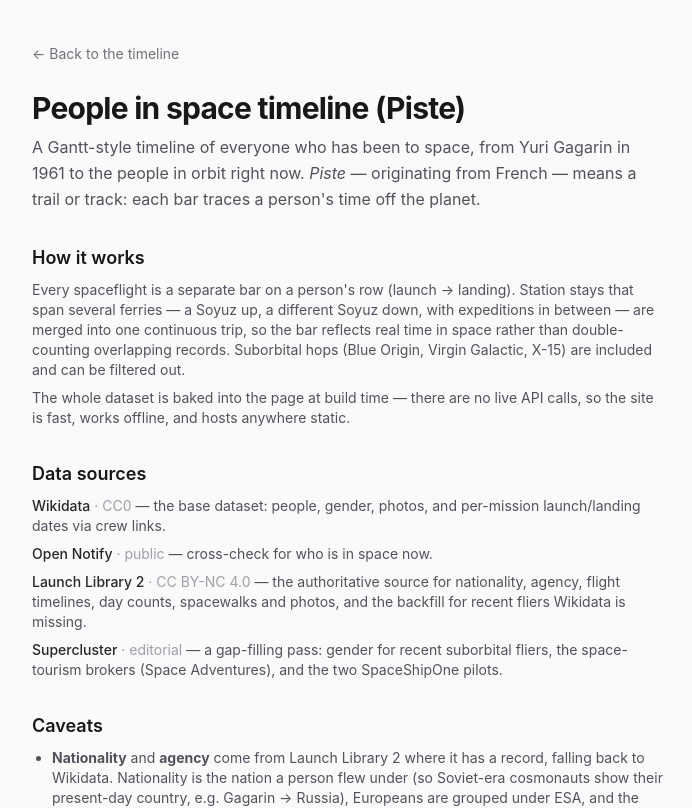
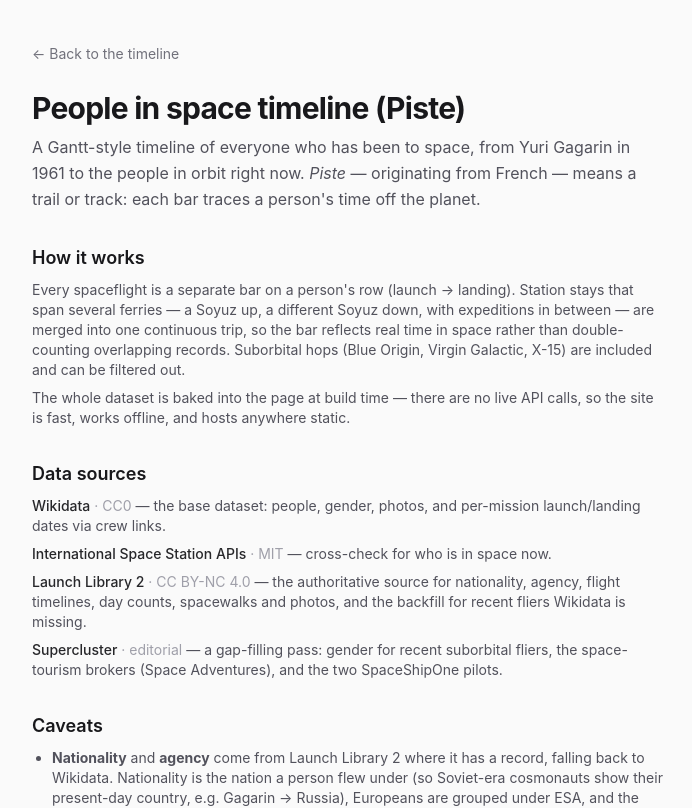
Before and after one commit to azlkiniue/piste, a SvelteKit app: page /about in a window 1280 px wide. Shown: the top 808 px of the page, without its empty margins (292-984 px from the left). Built offline with nearby package versions, Linux system fonts and the light colour scheme.

Commit message:
update data sources to replace Open Notify with ISS APIs for in-space tracking

```diff
--- a/scripts/build-data.ts
+++ b/scripts/build-data.ts
@@ -3,7 +3,7 @@
  *
  *   Wikidata SPARQL (CC0)  → people (gender, citizenship, dob/dod, photo, wiki) + per-mission
  *                            launch/landing dates via crew links.
- *   open-notify (free)     → who is in space *right now* (snapshot, by name).
+ *   ISS APIs (MIT)         → who is in space *right now* (snapshot, by name).
  *
  * Output: src/lib/data/astronauts.json + meta.json. Run with: bun run update-data
  *
@@ -221,7 +221,7 @@
 			/* try next */
 		}
 	}
-	console.warn('  ⚠ open-notify unavailable — falling back to recent landing-less flights');
+	console.warn('  ⚠ ISS APIs unavailable — falling back to recent landing-less flights');
 	return new Set();
 }
 
@@ -358,13 +358,13 @@
 		console.log(`  people ${Math.min(i + 200, ids.length)}/${ids.length}`);
 	}
 
-	console.log('▶ Fetching open-notify (cross-check only)…');
-	const openNotify = await fetchInSpace();
+	console.log('▶ Fetching ISS APIs in-space snapshot (cross-check only)…');
+  const inSpaceNow = await fetchInSpace();
 	const now = new Date();
 	const nowISO = now.toISOString().slice(0, 10);
 	// A flight launched within this window with no recorded landing is treated as ongoing.
-	// Status is derived from Wikidata this way (self-consistent with the bars) — open-notify
-	// is only cross-checked in the report, because it can be stale.
+  // Status is derived from Wikidata this way (self-consistent with the bars) — the ISS APIs
+  // snapshot is only cross-checked in the report, because it can be stale.
 	const recentCut = new Date(now.getTime() - 400 * 86400000).toISOString().slice(0, 10);
 
 	console.log('▶ Assembling…');
@@ -463,9 +463,9 @@
 
 	persons.sort((a, b) => a.firstLaunch.localeCompare(b.firstLaunch) || a.name.localeCompare(b.name));
 
-	// open-notify cross-check (can be stale) — names it lists that we do NOT show as in-space
+	// ISS APIs cross-check (can be stale) — names it lists that we do NOT show as in-space
 	const personByQid = new Map(persons.map((p) => [p.qid!, p]));
-	const { qids: onQids, unmatched: onUnmatched } = resolveInSpace(people, openNotify);
+	const { qids: onQids, unmatched: onUnmatched } = resolveInSpace(people, inSpaceNow);
 	const inSpaceUnmatched = [
 		...onUnmatched,
 		...[...onQids].filter((q) => personByQid.get(q)?.status !== 'in-space').map((q) => people.get(q)?.name ?? q)
@@ -481,7 +481,11 @@
 		asOf: nowISO,
 		sources: [
 			{ name: 'Wikidata', url: 'https://www.wikidata.org', license: 'CC0' },
-			{ name: 'Open Notify — People in Space', url: 'http://open-notify.org', license: 'Public' },
+			{
+        name: 'International Space Station APIs — People in Space',
+        url: 'https://github.com/corquaid/international-space-station-APIs',
+        license: 'MIT'
+      },
 			{ name: 'Launch Library 2 (The Space Devs)', url: 'https://thespacedevs.com/llapi', license: 'CC BY-NC 4.0' }
 		],
 		counts: {
@@ -517,7 +521,7 @@
 	console.log(`with agency:       ${meta.coverage.withAgency}  (${pct(meta.coverage.withAgency)})  ← improves via enrich-ll2`);
 	console.log(`flights w/ landing:${meta.coverage.realLandingFlights}  (${meta.counts.flights - meta.coverage.realLandingFlights} approx)`);
 	console.log(`first person:      ${persons[0]?.name} — ${persons[0]?.firstLaunch}`);
-	console.log(`open-notify cross: ${openNotify.size} names; ${inSpaceUnmatched.length} not shown in-space (likely stale)`);
+	console.log(`in-space cross:    ${inSpaceNow.size} names; ${inSpaceUnmatched.length} not shown in-space (likely stale)`);
 	if (inSpaceUnmatched.length) console.log(`   ${inSpaceUnmatched.join(', ')}`);
 	console.log('───────────────────────────────────\n');
 }
--- a/scripts/enrich-supercluster.ts
+++ b/scripts/enrich-supercluster.ts
@@ -37,7 +37,7 @@
 // Supercluster's Sanity project (read from its astronaut page: cdn.sanity.io/images/2vtv415l/production).
 const PROJECT = process.env.SC_PROJECT_ID ?? '2vtv415l';
 const DATASET = process.env.SC_DATASET ?? 'production';
-const API = `https://${PROJECT}.apicdn.sanity.io/v2021-10-21/data/query/${DATASET}`;
+const API = `https://${PROJECT}.apicdn.sanity.io/v2023-10-01/data/query/${DATASET}`;
 // One GROQ query: every human who has reached space, with the few fields we consume.
 const GROQ =
 	'*[_type=="astronaut" && speciesGroup=="human"]{_id,name,gender,birthdate,deathdate,astroNumber,' +
--- a/src/lib/data/meta.json
+++ b/src/lib/data/meta.json
@@ -8,9 +8,9 @@
       "license": "CC0"
     },
     {
-      "name": "Open Notify — People in Space",
-      "url": "http://open-notify.org",
-      "license": "Public"
+      "name": "International Space Station APIs — People in Space",
+      "url": "https://github.com/corquaid/international-space-station-APIs",
+      "license": "MIT"
     },
     {
       "name": "Launch Library 2 (The Space Devs)",
--- a/src/lib/types.ts
+++ b/src/lib/types.ts
@@ -76,6 +76,6 @@
 		realLandingFlights: number;
 		approxFlights: number;
 	};
-	/** "In space now" names from open-notify that didn't match a person. */
+	/** "In space now" names from the ISS APIs snapshot that didn't match a person. */
 	inSpaceUnmatched: string[];
 }
--- a/src/routes/about/+page.svelte
+++ b/src/routes/about/+page.svelte
@@ -40,8 +40,8 @@
 			per-mission launch/landing dates via crew links.
 		</li>
 		<li>
-			<a class="font-medium text-zinc-800 underline-offset-2 hover:underline dark:text-zinc-100" href="http://open-notify.org" target="_blank" rel="noopener">Open Notify</a>
-			<span class="text-zinc-400">· public</span> — cross-check for who is in space now.
+			<a class="font-medium text-zinc-800 underline-offset-2 hover:underline dark:text-zinc-100" href="https://github.com/corquaid/international-space-station-APIs" target="_blank" rel="noopener">International Space Station APIs</a>
+			<span class="text-zinc-400">· MIT</span> — cross-check for who is in space now.
 		</li>
 		<li>
 			<a class="font-medium text-zinc-800 underline-offset-2 hover:underline dark:text-zinc-100" href="https://thespacedevs.com/llapi" target="_blank" rel="noopener">Launch Library 2</a>
```
Also changed, not shown: 1 other file (tests, documents, lock files or other folders).
